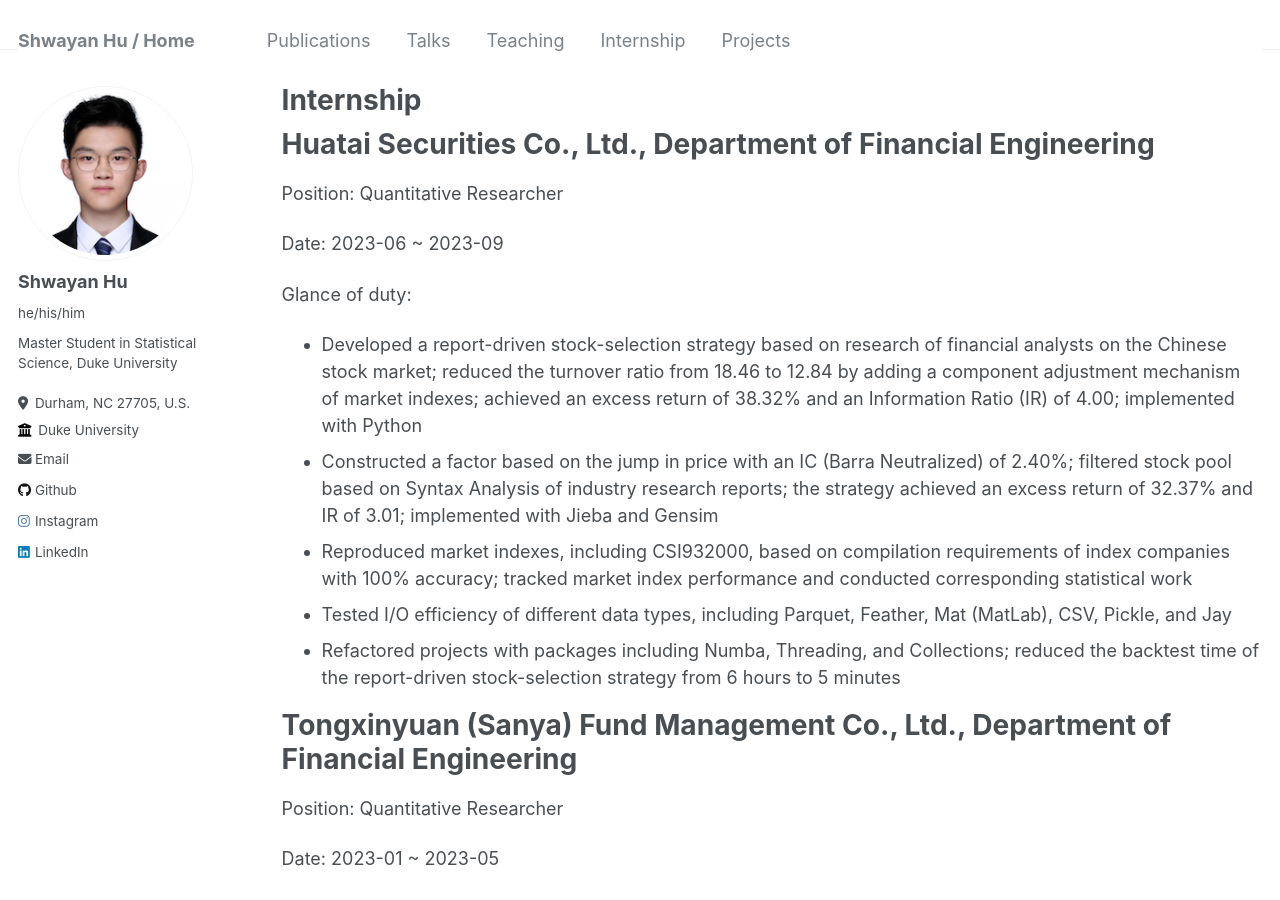
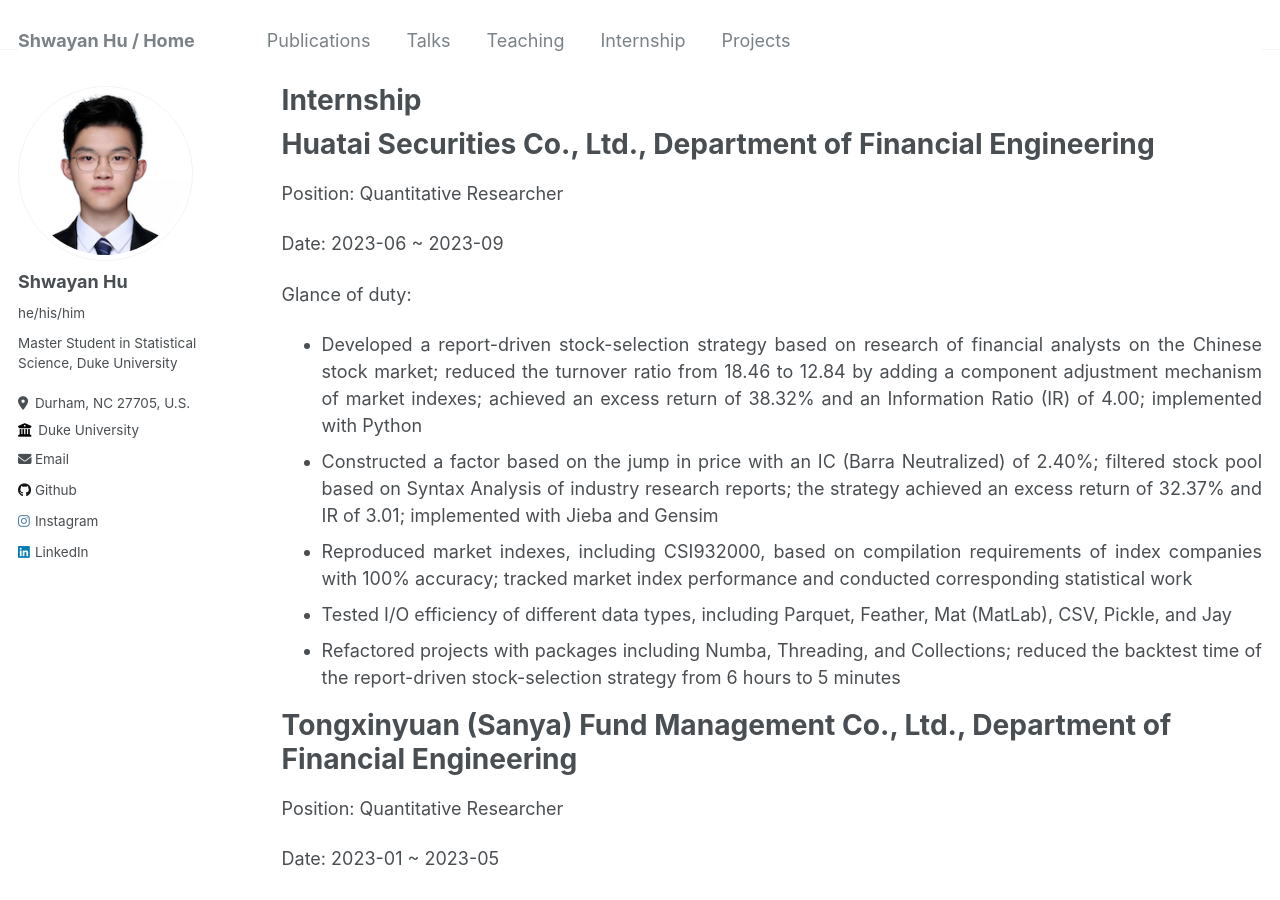
Before and after one commit to ShwayanHu/ShwayanHu.github.io, a Jekyll site: the page built from _pages/internship.md, in a window 1280 px wide and 900 px high. Built offline with Jekyll 4.4.1, drawn with Linux system fonts in a browser that asks for light colours.

Commit message:
Update internship.md

```diff
--- a/_pages/internship.md
+++ b/_pages/internship.md
@@ -14,11 +14,11 @@ Position: Quantitative Researcher
 Date: 2023-06 ~ 2023-09
 
 Glance of duty:
-- Developed a report-driven stock-selection strategy based on research of financial analysts on the Chinese stock market; reduced the turnover ratio from 18.46 to 12.84 by adding a component adjustment mechanism of market indexes; achieved an excess return of 38.32% and an Information Ratio (IR) of 4.00; implemented with Python
-- Constructed a factor based on the jump in price with an IC (Barra Neutralized) of 2.40%; filtered stock pool based on Syntax Analysis of industry research reports; the strategy achieved an excess return of 32.37% and IR of 3.01; implemented with Jieba and Gensim
-- Reproduced market indexes, including CSI932000, based on compilation requirements of index companies with 100% accuracy; tracked market index performance and conducted corresponding statistical work
-- Tested I/O efficiency of different data types, including Parquet, Feather, Mat (MatLab), CSV, Pickle, and Jay
-- Refactored projects with packages including Numba, Threading, and Collections; reduced the backtest time of the report-driven stock-selection strategy from 6 hours to 5 minutes
+- <div style="text-align: justify; text-justify: inter-word;">Developed a report-driven stock-selection strategy based on research of financial analysts on the Chinese stock market; reduced the turnover ratio from 18.46 to 12.84 by adding a component adjustment mechanism of market indexes; achieved an excess return of 38.32% and an Information Ratio (IR) of 4.00; implemented with Python</div>
+- <div style="text-align: justify; text-justify: inter-word;">Constructed a factor based on the jump in price with an IC (Barra Neutralized) of 2.40%; filtered stock pool based on Syntax Analysis of industry research reports; the strategy achieved an excess return of 32.37% and IR of 3.01; implemented with Jieba and Gensim</div>
+- <div style="text-align: justify; text-justify: inter-word;">Reproduced market indexes, including CSI932000, based on compilation requirements of index companies with 100% accuracy; tracked market index performance and conducted corresponding statistical work</div>
+- <div style="text-align: justify; text-justify: inter-word;">Tested I/O efficiency of different data types, including Parquet, Feather, Mat (MatLab), CSV, Pickle, and Jay</div>
+- <div style="text-align: justify; text-justify: inter-word;">Refactored projects with packages including Numba, Threading, and Collections; reduced the backtest time of the report-driven stock-selection strategy from 6 hours to 5 minutes</div>
 
 # Tongxinyuan (Sanya) Fund Management Co., Ltd., Department of Financial Engineering
 
@@ -27,7 +27,7 @@ Position: Quantitative Researcher
 Date: 2023-01 ~ 2023-05
 
 Glance of duty:
-- Designed and developed a backtesting framework for time-series strategies in the Chinese Future market with Python and MySQL
-- Optimized PnL decomposition models from Brinson and Barra with accuracy for each investment process, including selection and combination of factors
-- Established cross-sectional selection model of Future market with Arrow-Debrew two-phase market model; achieved a Rank-Information Coefficient (Rank IC) of 0.013 and a winning rate of 52.43%
-- Conducted sensitivity analysis to test the stability of factors, demonstrating the robustness and effectiveness of factors
+- <div style="text-align: justify; text-justify: inter-word;">Designed and developed a backtesting framework for time-series strategies in the Chinese Future market with Python and MySQL</div>
+- <div style="text-align: justify; text-justify: inter-word;">Optimized PnL decomposition models from Brinson and Barra with accuracy for each investment process, including selection and combination of factors</div>
+- <div style="text-align: justify; text-justify: inter-word;">Established cross-sectional selection model of Future market with Arrow-Debrew two-phase market model; achieved a Rank-Information Coefficient (Rank IC) of 0.013 and a winning rate of 52.43%</div>
+- <div style="text-align: justify; text-justify: inter-word;">Conducted sensitivity analysis to test the stability of factors, demonstrating the robustness and effectiveness of factors</div>
```
